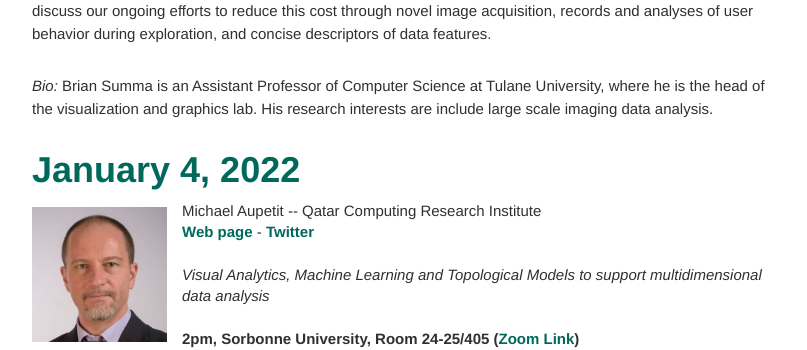
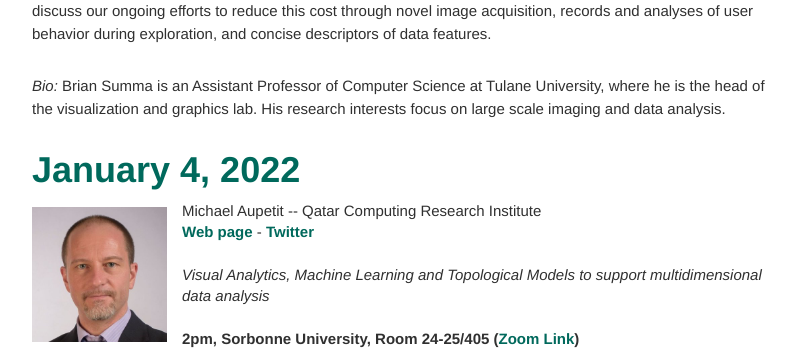
Before and after one commit to erc-tori/erc-tori.github.io, a Jekyll site: the page built from seminars.md, in a window 1280 px wide and 900 px high, scrolled down 1297 px. Shown: the part 183-533 px from the top of the window, without its empty margins (233-1040 px from the left). Built offline with Jekyll 4.4.1, drawn with Linux system fonts in a browser that asks for light colours.

Commit message:
update brian

```diff
--- a/seminars.md
+++ b/seminars.md
@@ -87,7 +87,8 @@ the Applied Algebraic Topology Research Network (AATRN).
 *Abstract:*
 Scientific datasets have continually grown in size, driven by the perceived need for higher fidelities to model or measure complex phenomena correctly. This trend comes at a high cost. It requires significant effort and resources to acquire, process, and store this ever-increasing collection of produced data. In this talk, I'll discuss our ongoing efforts to reduce this cost through novel image acquisition, records and analyses of user behavior during exploration, and concise descriptors of data features.
 
-*Bio:* Brian Summa is an Assistant Professor of Computer Science at Tulane University, where he is the head of the visualization and graphics lab. His research interests are include large scale imaging data analysis.
+*Bio:* Brian Summa is an Assistant Professor of Computer Science at Tulane University, where he is the head of the visualization and graphics lab. His research interests
+focus on large scale imaging and data analysis.
 
 <a name="aupetit22"></a>
 # January 4, 2022
```
